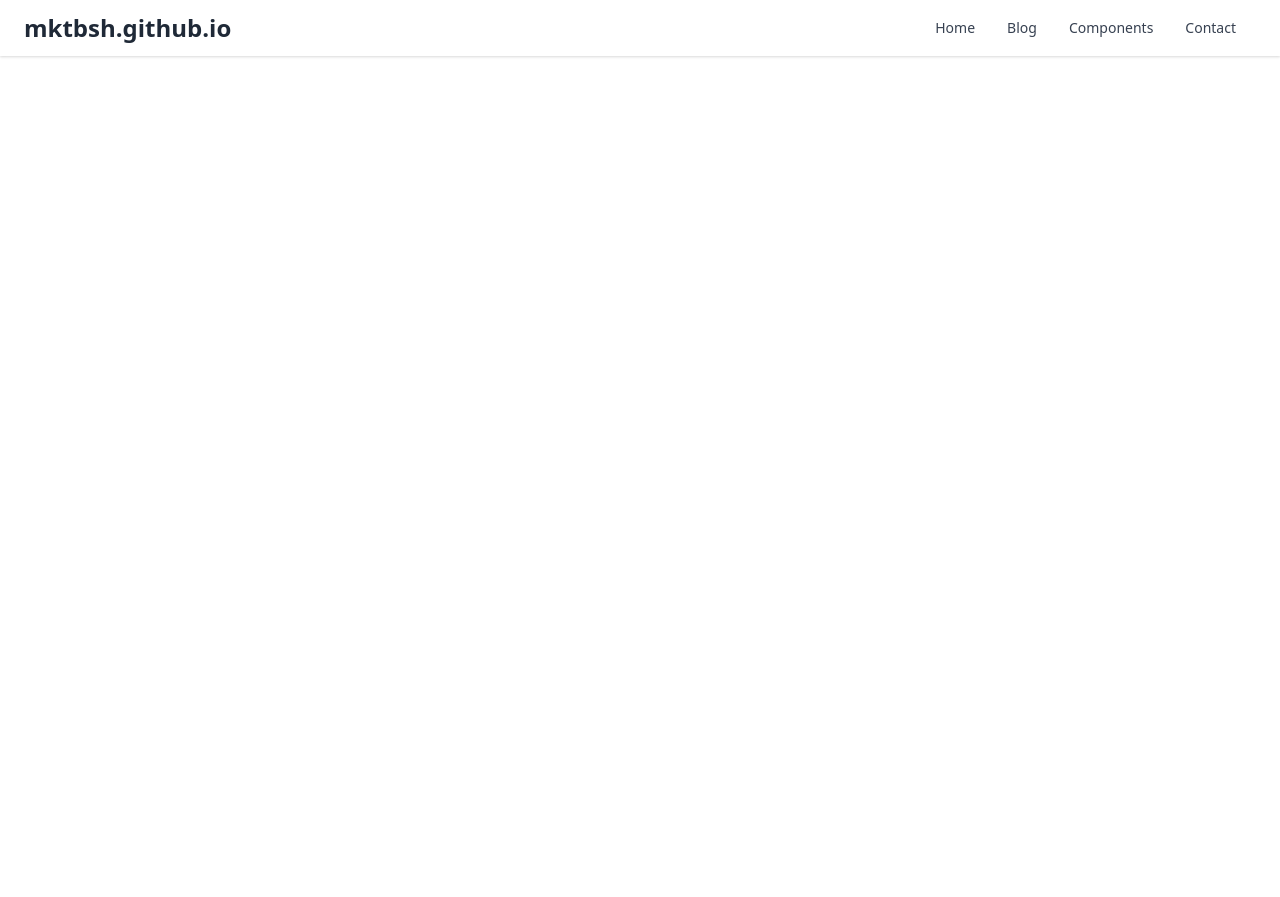
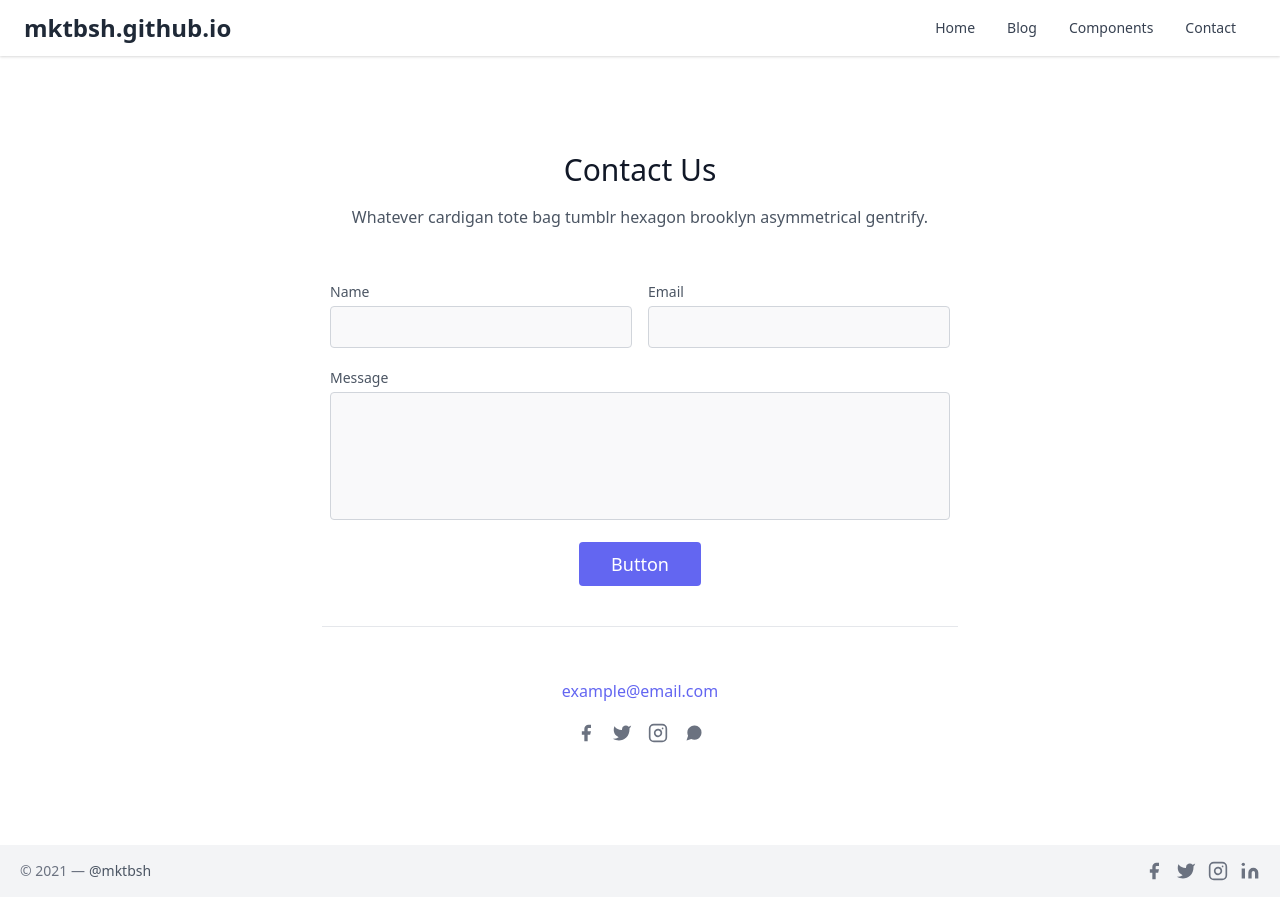
Before and after one commit to mktbsh/mktbsh.github.io, a Next.js app: page / in a window 1280 px wide. Before the commit the page ends 800 px from the top, so only its background shows below. Built offline with nearby package versions, Linux system fonts and the light colour scheme.

Commit message:
Update index.tsx
問い合わせフォーム（仮）を追加

```diff
--- a/src/pages/index.tsx
+++ b/src/pages/index.tsx
@@ -1,5 +1,6 @@
 import Head from 'next/head'
 import { Header } from 'components/organisms/Header'
+import { Footer } from 'components/organisms/Footer'
 
 const Home = () => {
 
@@ -9,6 +10,68 @@
         <title>mktbsh.github.io</title>
       </Head>
       <Header />
+      {/* コンタクトフォーム Begin */}
+      <section className="text-gray-600 body-font relative">
+        <div className="container px-5 py-24 mx-auto">
+          <div className="flex flex-col text-center w-full mb-12">
+            <h1 className="sm:text-3xl text-2xl font-medium title-font mb-4 text-gray-900">Contact Us</h1>
+            <p className="lg:w-2/3 mx-auto leading-relaxed text-base">Whatever cardigan tote bag tumblr hexagon brooklyn asymmetrical gentrify.</p>
+          </div>
+          <div className="lg:w-1/2 md:w-2/3 mx-auto">
+            <div className="flex flex-wrap -m-2">
+              <div className="p-2 w-1/2">
+                <div className="relative">
+                  <label htmlFor="name" className="leading-7 text-sm text-gray-600">Name</label>
+                  <input type="text" id="name" name="name" className="w-full bg-gray-100 bg-opacity-50 rounded border border-gray-300 focus:border-indigo-500 focus:bg-white focus:ring-2 focus:ring-indigo-200 text-base outline-none text-gray-700 py-1 px-3 leading-8 transition-colors duration-200 ease-in-out"/>
+                </div>
+              </div>
+              <div className="p-2 w-1/2">
+                <div className="relative">
+                  <label htmlFor="email" className="leading-7 text-sm text-gray-600">Email</label>
+                  <input type="email" id="email" name="email" className="w-full bg-gray-100 bg-opacity-50 rounded border border-gray-300 focus:border-indigo-500 focus:bg-white focus:ring-2 focus:ring-indigo-200 text-base outline-none text-gray-700 py-1 px-3 leading-8 transition-colors duration-200 ease-in-out"/>
+                </div>
+              </div>
+              <div className="p-2 w-full">
+                <div className="relative">
+                  <label htmlFor="message" className="leading-7 text-sm text-gray-600">Message</label>
+                  <textarea id="message" name="message" className="w-full bg-gray-100 bg-opacity-50 rounded border border-gray-300 focus:border-indigo-500 focus:bg-white focus:ring-2 focus:ring-indigo-200 h-32 text-base outline-none text-gray-700 py-1 px-3 resize-none leading-6 transition-colors duration-200 ease-in-out"></textarea>
+                </div>
+              </div>
+              <div className="p-2 w-full">
+                <button className="flex mx-auto text-white bg-indigo-500 border-0 py-2 px-8 focus:outline-none hover:bg-indigo-600 rounded text-lg">Button</button>
+              </div>
+              <div className="p-2 w-full pt-8 mt-8 border-t border-gray-200 text-center">
+                <a className="text-indigo-500 leading-normal my-5 block">example@email.com</a>
+                <span className="inline-flex">
+                  <a className="text-gray-500">
+                    <svg fill="currentColor" strokeLinecap="round" strokeLinejoin="round" strokeWidth="2" className="w-5 h-5" viewBox="0 0 24 24">
+                      <path d="M18 2h-3a5 5 0 00-5 5v3H7v4h3v8h4v-8h3l1-4h-4V7a1 1 0 011-1h3z"></path>
+                    </svg>
+                  </a>
+                  <a className="ml-4 text-gray-500">
+                    <svg fill="currentColor" strokeLinecap="round" strokeLinejoin="round" strokeWidth="2" className="w-5 h-5" viewBox="0 0 24 24">
+                      <path d="M23 3a10.9 10.9 0 01-3.14 1.53 4.48 4.48 0 00-7.86 3v1A10.66 10.66 0 013 4s-4 9 5 13a11.64 11.64 0 01-7 2c9 5 20 0 20-11.5a4.5 4.5 0 00-.08-.83A7.72 7.72 0 0023 3z"></path>
+                    </svg>
+                  </a>
+                  <a className="ml-4 text-gray-500">
+                    <svg fill="none" stroke="currentColor" strokeLinecap="round" strokeLinejoin="round" strokeWidth="2" className="w-5 h-5" viewBox="0 0 24 24">
+                      <rect width="20" height="20" x="2" y="2" rx="5" ry="5"></rect>
+                      <path d="M16 11.37A4 4 0 1112.63 8 4 4 0 0116 11.37zm1.5-4.87h.01"></path>
+                    </svg>
+                  </a>
+                  <a className="ml-4 text-gray-500">
+                    <svg fill="currentColor" strokeLinecap="round" strokeLinejoin="round" strokeWidth="2" className="w-5 h-5" viewBox="0 0 24 24">
+                      <path d="M21 11.5a8.38 8.38 0 01-.9 3.8 8.5 8.5 0 01-7.6 4.7 8.38 8.38 0 01-3.8-.9L3 21l1.9-5.7a8.38 8.38 0 01-.9-3.8 8.5 8.5 0 014.7-7.6 8.38 8.38 0 013.8-.9h.5a8.48 8.48 0 018 8v.5z"></path>
+                    </svg>
+                  </a>
+                </span>
+              </div>
+            </div>
+          </div>
+        </div>
+      </section>
+      {/* コンタクトフォーム End */}
+      <Footer />
     </div>
   )
 }
```
